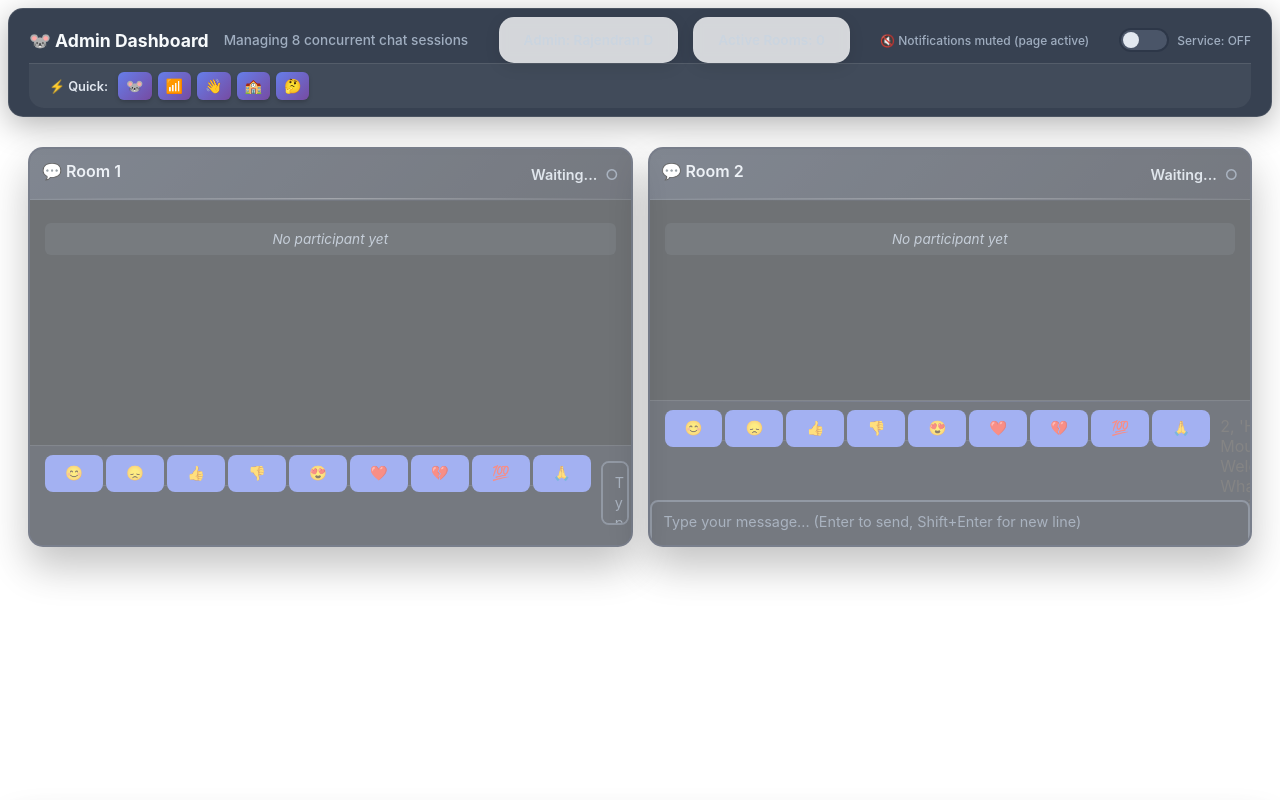
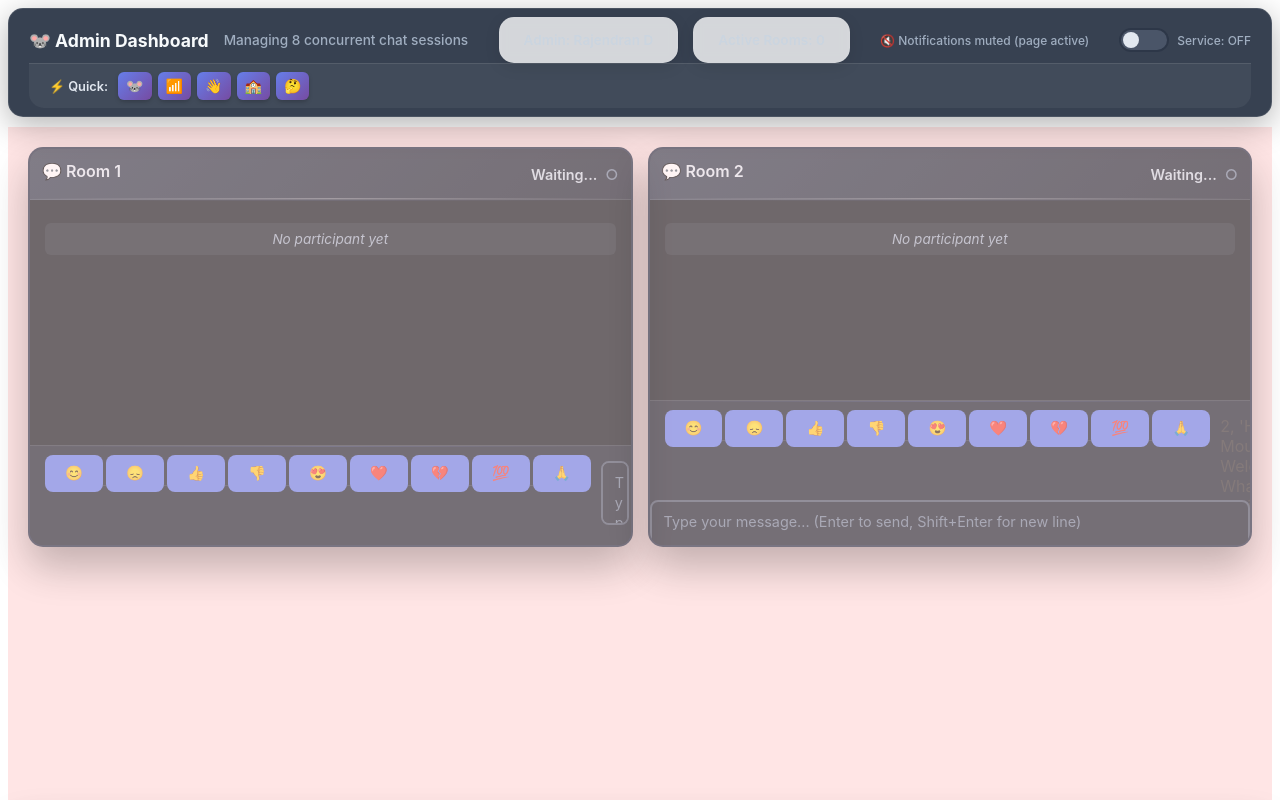
Before and after one commit to zohoschools2022/anonymice-chat, a website: page public/admin.html in a window 1280 px wide. Drawn offline with nearby package versions, Linux system fonts and the light colour scheme; no server answers.

Commit message:
Add debugging CSS to diagnose grid display issue

```diff
--- a/public/admin.html
+++ b/public/admin.html
@@ -149,6 +149,7 @@
             max-width: 1600px;
             margin: 0 auto;
             height: calc(100vh - 120px);
+            background: rgba(255, 0, 0, 0.1); /* Debug: red tint to see grid area */
         }
 
         /* Individual chat containers - Dark Theme */
@@ -161,6 +162,7 @@
             overflow: hidden;
             border: 2px solid rgba(102, 126, 234, 0.3);
             transition: all 0.3s ease;
+            min-height: 200px; /* Debug: ensure minimum height */
             height: 400px;
             position: relative;
         }
```
